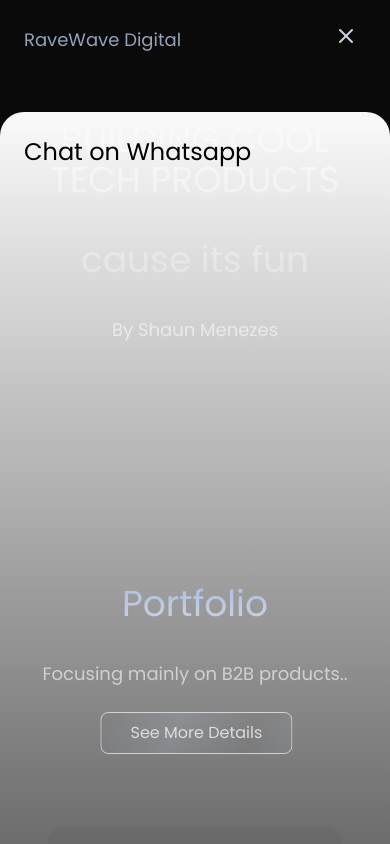
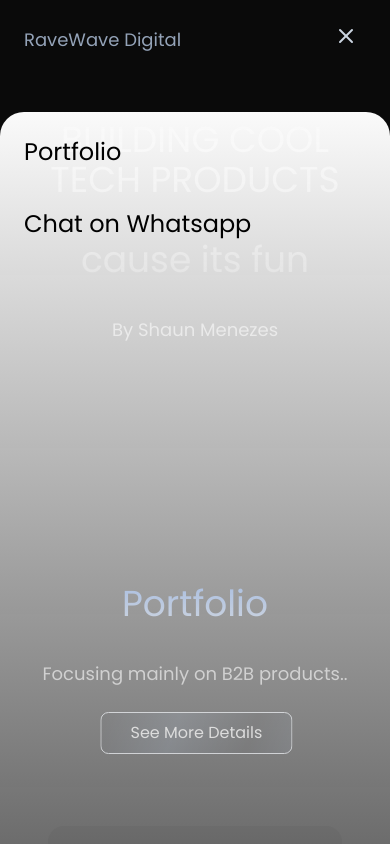
Before and after one commit to ssm53/my-agency-website, a Next.js app: page / in a window 390 px wide. Both pictures are taken after a click on the icon 350 px from the left and 40 px from the top of the page. Shown: the top 844 px of the page. Built offline with nearby package versions, Linux system fonts and the light colour scheme.

Commit message:
added portfolio at mobile navbar

```diff
--- a/components/drop-down-menu.tsx
+++ b/components/drop-down-menu.tsx
@@ -15,9 +15,9 @@ const DropDownMenu: React.FC<DropDownMenuProps> = ({ onClose }) => {
       transition={{ duration: 0.5 }}
     >
       <div className="flex-col flex space-y-10">
-        {/* <Link href="/pricing" className=" text-black text-2xl">
-          Pricing
-        </Link> */}
+        <Link href={"/portfolio"} className=" text-black text-2xl">
+          Portfolio
+        </Link>
         <Link href="https://wa.me/60123397028" className=" text-black text-2xl">
           Chat on Whatsapp
         </Link>
```
